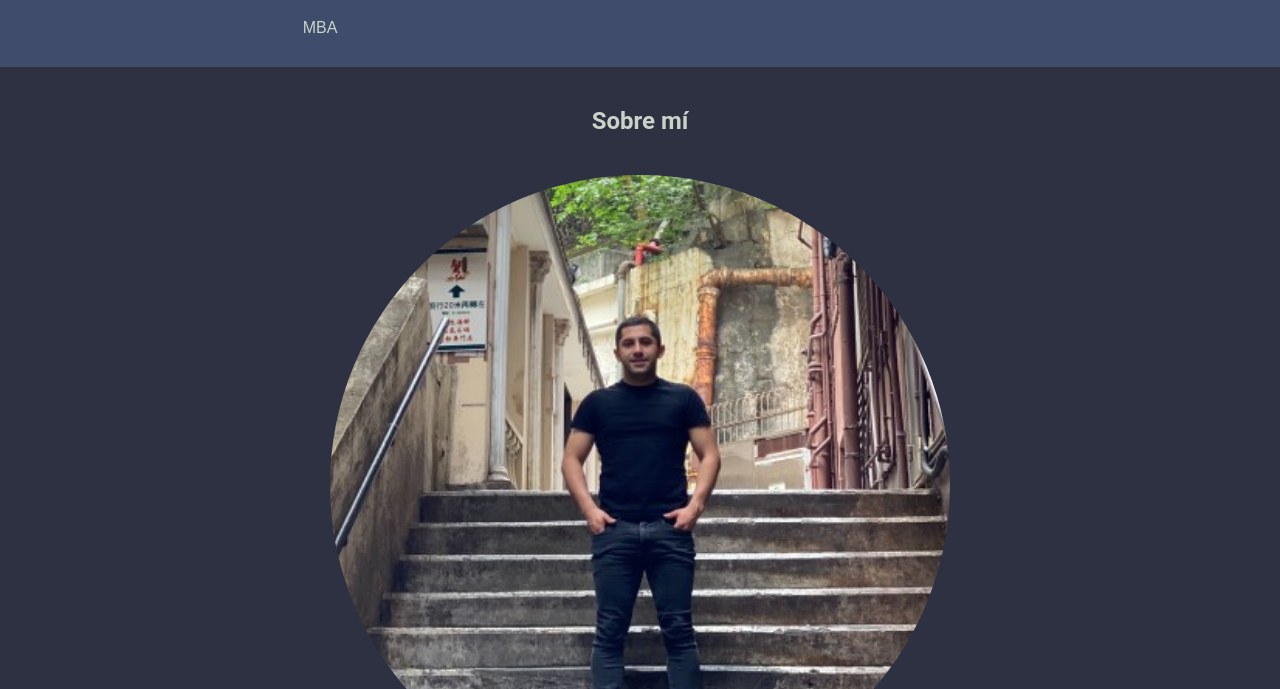
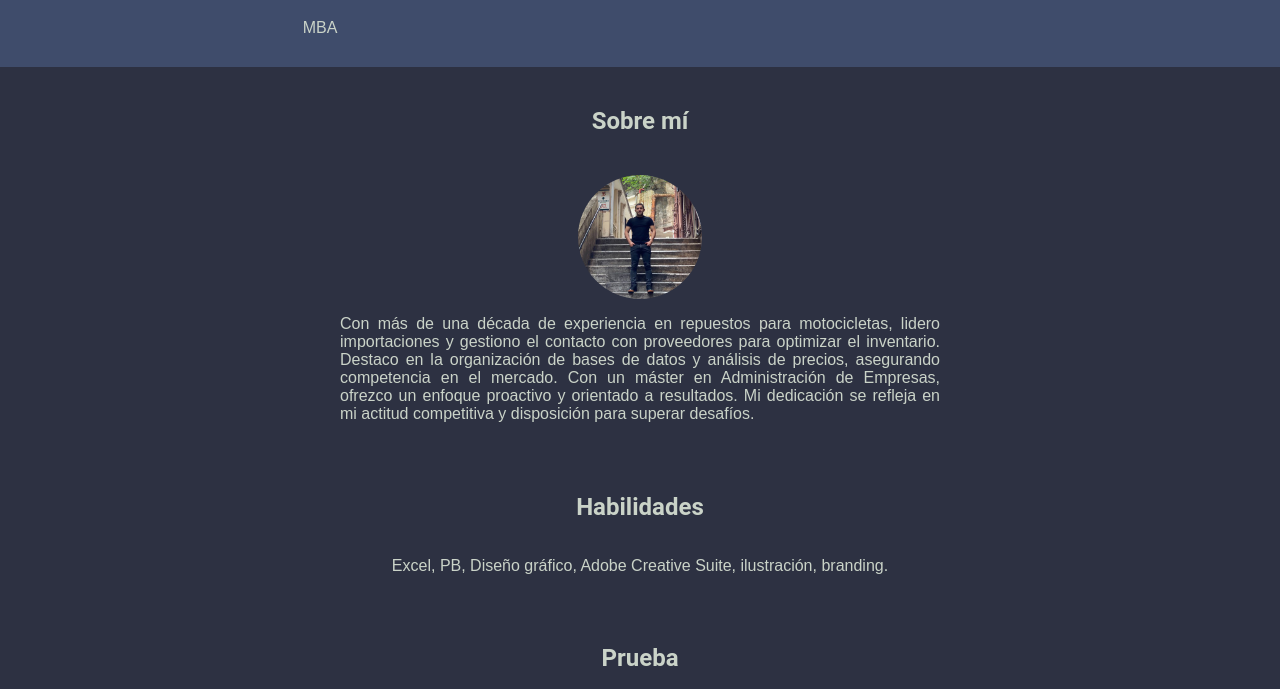
Before and after one commit to fgxero/mi-primera-pagina-web, a plain HTML site: page index.html in a window 1280 px wide. Shown: the part 82-771 px from the top of the page. Drawn offline with Linux system fonts and the light colour scheme.

Commit message:
Update index.html

```diff
--- a/index.html
+++ b/index.html
@@ -54,7 +54,7 @@
     }
 
     .Perfil-image {
-      width: 50%; /* Ancho ajustado para la imagen de Perfil */
+      width: 10%; /* Ancho ajustado para la imagen de Perfil */
       max-width: 100%;
       height: auto;
       border-radius: 50%; /* Borde redondeado */
```
